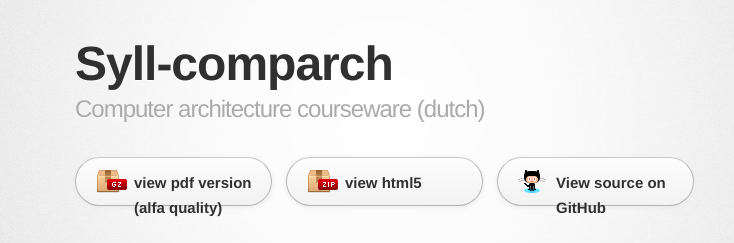
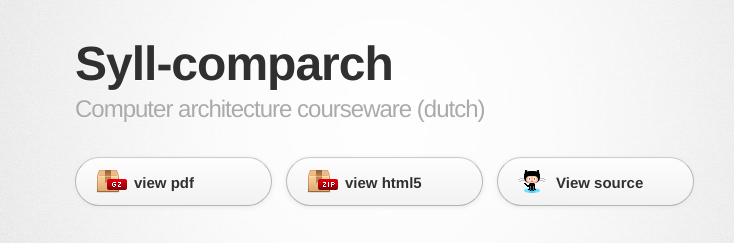
Before and after one commit to r0597192/syll-comparch, a plain HTML site: page index.html in a window 1280 px wide. Shown: the top 243 px of the page, without its empty margins (255-989 px from the left). Drawn offline with Linux system fonts and the light colour scheme; a web font is replaced by a local one.

Commit message:
add last commits to web page

```diff
--- a/index.html
+++ b/index.html
@@ -23,16 +23,16 @@
         </header>
 
         <section id="downloads" class="clearfix">
-          <a href="pdf/pcarch.pdf" id="pdf" class="button"><span>view pdf version (alfa quality)</span></a>
+          <a href="pdf/pcarch.pdf" id="pdf" class="button"><span>view pdf</span></a>
           <a href="html5/pcarch.html" id="html5" class="button"><span>view html5</span></a>
-          <a href="https://github.com/roelvs/syll-comparch" id="view-on-github" class="button"><span>View source on GitHub</span></a>
+          <a href="https://github.com/roelvs/syll-comparch" id="view-on-github" class="button"><span>View source</span></a>
         </section>
 
         <hr>
 
         <section id="main_content">
           <!-- content -->
-
+          <iframe src="http://tylerlh.github.com/github-latest-commits-widget/?username=roelvs&repo=syll-pcarch&limit=15" allowtransparency="true" frameborder="0" scrolling="no" width="502px" height="500px"></iframe>
         </section>
 
         <footer>
```
